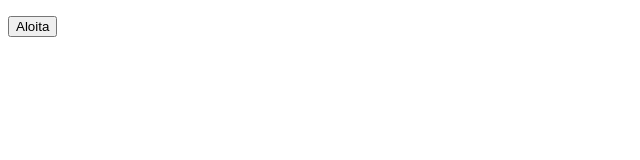
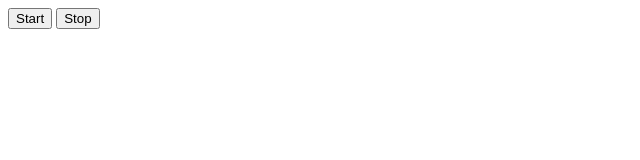
Before and after one commit to datamonnit/opijs, a plain HTML site: page arrays/2darray.html in a window 1280 px wide. Shown: the whole page, without its empty margins (0-640 px from the left). Drawn offline with Linux system fonts and the light colour scheme.

Commit message:
lisätään stop timeout

```diff
--- a/arrays/2darray.html
+++ b/arrays/2darray.html
@@ -14,14 +14,17 @@
     </style>
 </head>
 <body>
+    <button onclick="start()">Start</button>
+    <button onclick="stop()">Stop</button>
+    <p id="output"></p>
+    <img id="pic" src="" alt="changing-pic">
 
-    <img id="pic" src="" alt="changing-pic">
-    <p id="output"></p>
-    <button onclick="start()">Aloita</button>
+
 
     <script>
 
     var x = 0; // indeksi, josta kuvien näyttäminen aloitetaan
+    var t = null; // timeout-index
 
     // itmes-array sisältää kuvien nimet (sijaitsevat ../img -kansiossa)
     // sekä kuvan näyttämiseen tarkoitettu aika (millisekuntteina)
@@ -55,7 +58,7 @@
         out.innerHTML = items[x][0] + " : " + items[x][1] + '<br>';  // 2.
         pic.src = '../img/' + items[x][0];
 
-        var t = setTimeout(start,items[x][1]);
+        t = setTimeout(start,items[x][1]);
 
 
         x = (x < items.length-1) ? x+1 : 0; // Ternary operator - fancy
@@ -74,7 +77,12 @@
 
     }
 
-
+    /*
+    stop-funktio lopettaa start-funktion suorituksen
+    */
+    function stop(){
+        clearTimeout(t);
+    }
 
     </script>
 
```
